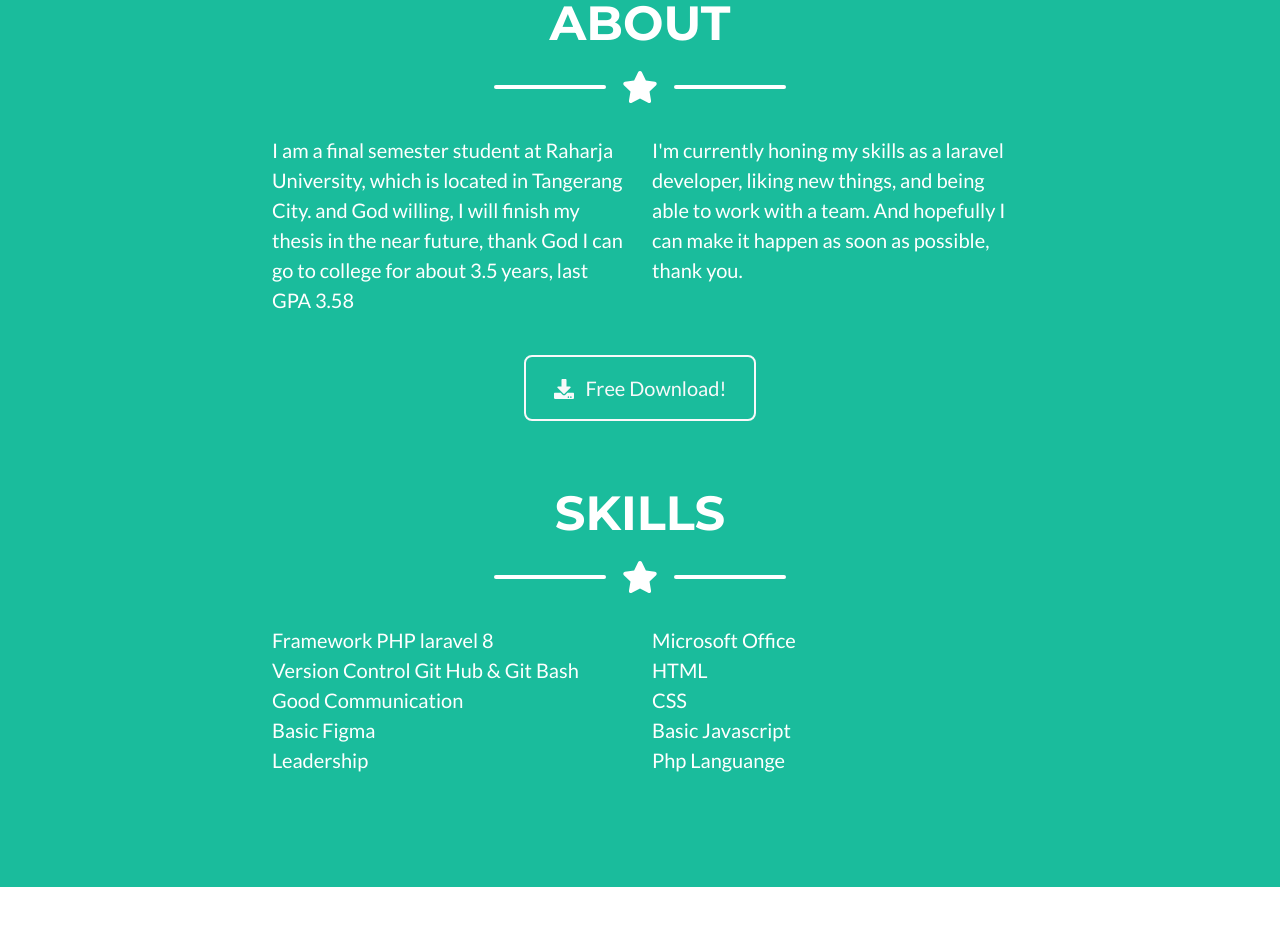
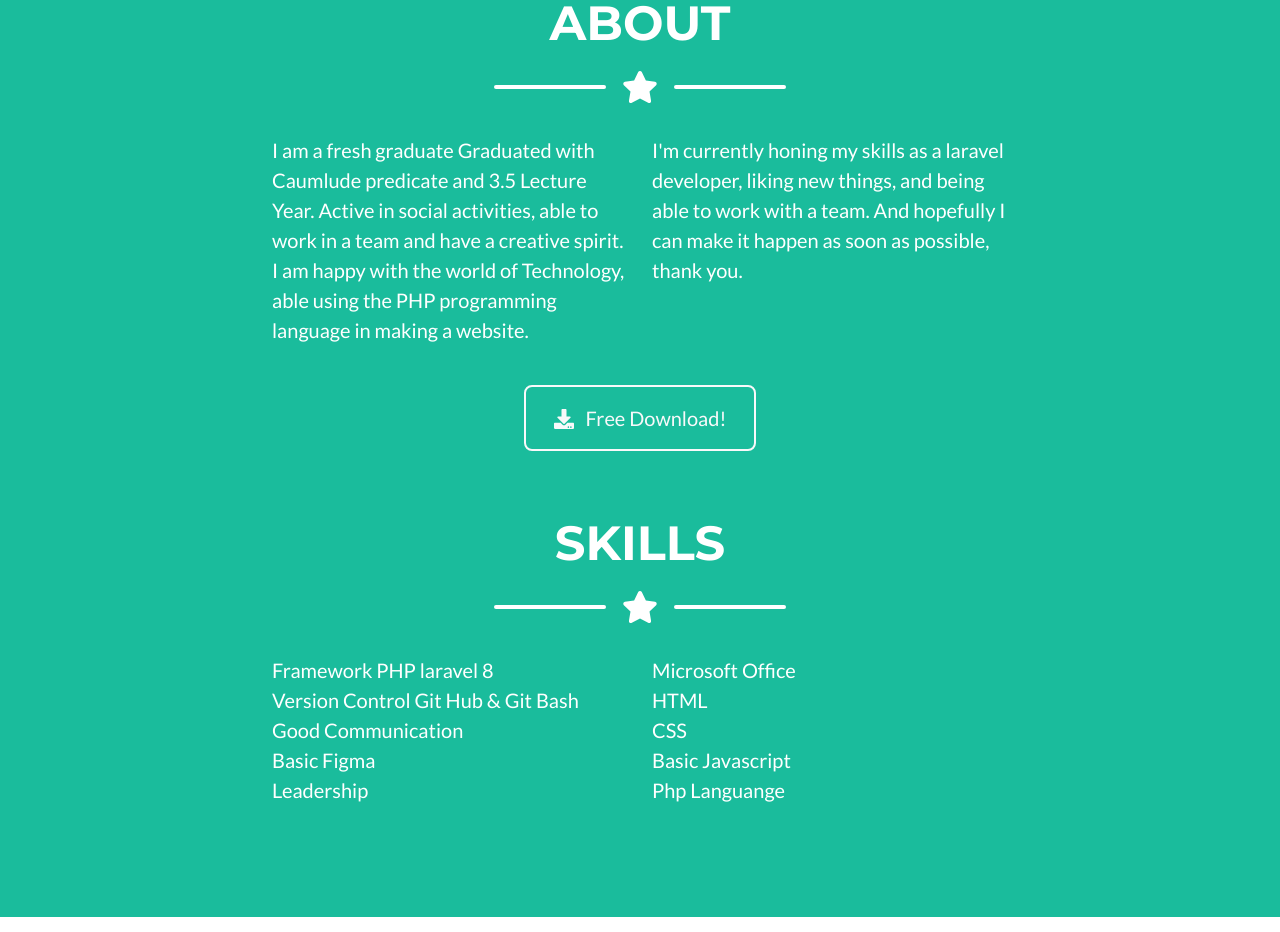
Before and after one commit to abdu-ar3/abdu-ar3.github.io, a plain HTML site: page index.html in a window 1280 px wide. Shown: the part 1787-2719 px from the top of the page. Drawn offline with nearby package versions, Linux system fonts and the light colour scheme.

Commit message:
Perbaikan

```diff
--- a/index.html
+++ b/index.html
@@ -135,7 +135,10 @@
                 </div>
                 <!-- About Section Content-->
                 <div class="row">
-                    <div class="col-lg-4 ms-auto"><p class="lead">I am a final semester student at Raharja University, which is located in Tangerang City. and God willing, I will finish my thesis in the near future, thank God I can go to college for about 3.5 years, last GPA 3.58</p></div>
+                    <div class="col-lg-4 ms-auto"><p class="lead">I am a fresh graduate Graduated with Caumlude predicate and 3.5
+                        Lecture Year. Active in social activities, able to work in a team
+                        and have a creative spirit. I am happy with the world of Technology, able
+                        using the PHP programming language in making a website.</p></div>
                     <div class="col-lg-4 me-auto"><p class="lead">I'm currently honing my skills as a laravel developer, liking new things, and being able to work with a team. And hopefully I can make it happen as soon as possible, thank you.</p></div>
                     <!-- saat ini saya sedang mengasah kemampuan saya menjadi seorang laravel developer, menyukai hal baru, dan mampu bekerja sama dengan tim. Dan semoga saya bisa mewujudukan itu secepatnya, terimakasih-->
                 </div>
```
